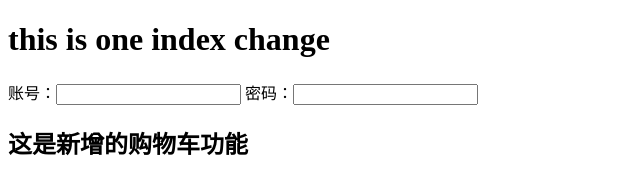
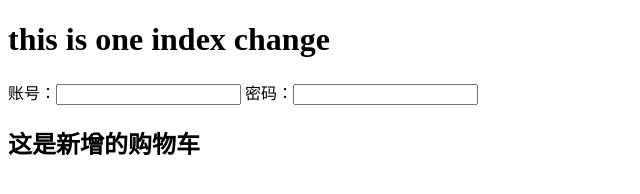
Before and after one commit to orangeking-1/frist, a plain HTML site: page index.html in a window 1280 px wide. Shown: the whole page, without its empty margins (0-640 px from the left). Drawn offline with Linux system fonts and the light colour scheme.

Commit message:
添加两个功能完成

```diff
--- a/index.html
+++ b/index.html
@@ -14,7 +14,7 @@
     </form>
 
     <h2>
-    	这是新增的购物车功能
+    	这是新增的购物车
     </h2>
     </body>
 </html>
```
